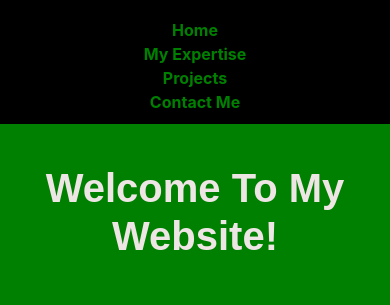
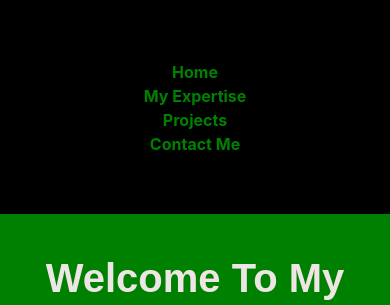
Before and after one commit to sam3106/First-Portfolio-Site, a PHP site: page / in a window 390 px wide. Shown: the top 305 px of the page. Run offline with PHP 8.4, Linux system fonts and the light colour scheme.

Commit message:
Update index.php

```diff
--- a/index.php
+++ b/index.php
@@ -9,28 +9,25 @@
 
 </head>
 <body onload="typeWriter()">
-  <nav>
+  <nav class="text-center">
     <div class="container">
-     <div class="row mt-2">
-         <div class="col-sm-2 font-weight-bold"><a href="index.php">Home</a></div>
-         <div class="col-sm-4 font-weight-bold"><a href="myExpertise.php">My Expertise</a></div>
-         <div class="col-sm-2 font-weight-bold"><a href="projects.php">Projects</a></div>
-         <div class="col-sm-4 font-weight-bold"><a href="contact.php">Contact Me</a></div>
+     <div class="row fix-row mb-5">
+         <div class="col-sm-3 font-weight-bold"><a href="index.php">Home</a></div>
+         <div class="col-sm-3 font-weight-bold"><a href="myExpertise.php">My Expertise</a></div>
+         <div class="col-sm-3 font-weight-bold"><a href="projects.php">Projects</a></div>
+         <div class="col-sm-3 font-weight-bold"><a href="contact.php">Contact Me</a></div>
      </div>
     </div>
    </nav>
 
-
-
-      <div class="container  text-center">
-       <div class="row  text-center">
+   <div class="container  text-center mb-5">
+       <div class="row text-center">
          <div class="col-12-sm center text-center">
           <h1 class="descend font-weight-bold">Welcome To My Website!</h1>
        </div>
     </div>
 
        <div class="row pad text-center">
-
            <div class="col-md-4"><img class="img-fluid left" src="1.jpg" alt="A picture of me when I was in the navy"></div>
              <div class="col-md-8 right-two text-justify"><p>Hi! My Name is Teron and I have a passion for web development. The ability to create something out of nothing is a skill I truly value. I love it so much so that I decided to attend Great Bay Community College where I am pursuing a degree in Computer Science. I am also a veteran of The United State Navy.
                 During the time I served, I was able to learn valuable life lessons such as attention to detail, leadership, discipline, being a self starter, working with others on a team, and sacrifice.
```
